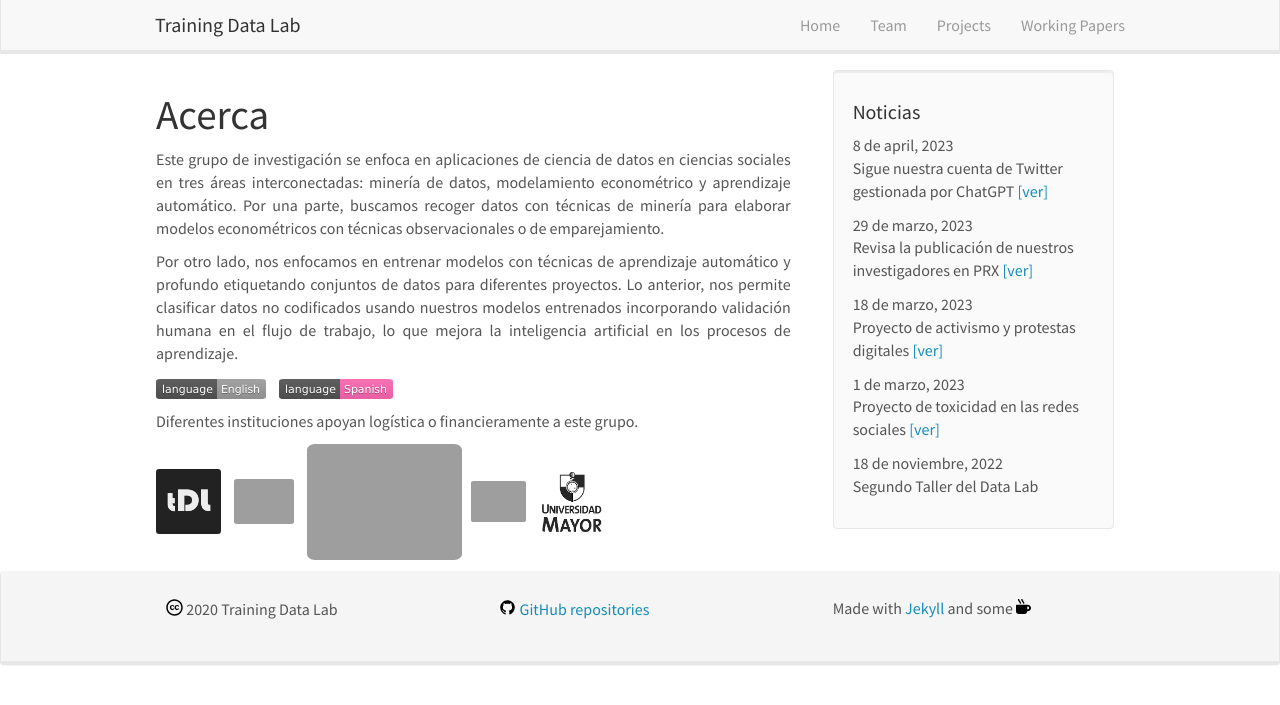
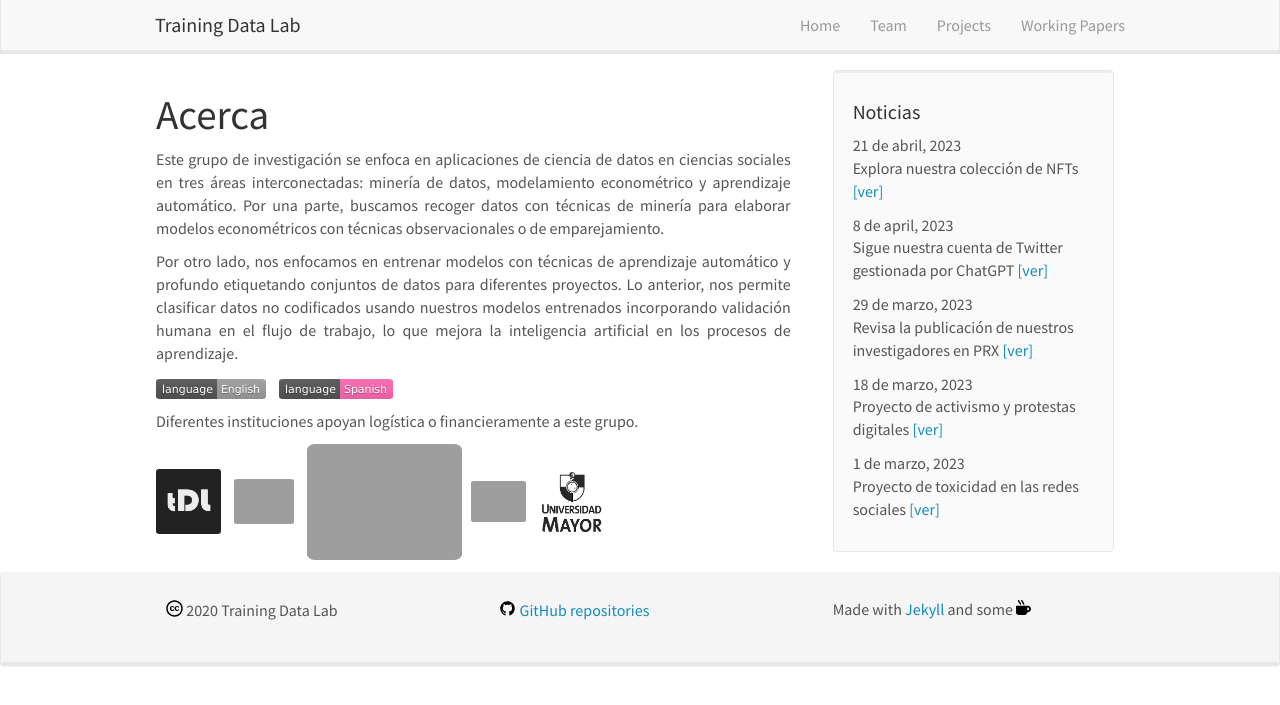
Before and after one commit to training-datalab/old-training-datalab.com, a Jekyll site: the page built from _pages/about_spanish.md, in a window 1280 px wide. Shown: the top 705 px of the page. Built offline with Jekyll 4.4.1, drawn with Linux system fonts in a browser that asks for light colours; nearby versions of some CDN libraries.

Commit message:
Update news_spanish.yml

```diff
--- a/_data/news_spanish.yml
+++ b/_data/news_spanish.yml
@@ -1,3 +1,7 @@
+- date: 21 de abril, 2023
+  headline: "Explora nuestra colección de NFTs"
+  newslink: <a href="https://opensea.io/collection/tdatalab" target="_blank">[ver]</a>
+
 - date: 8 de april, 2023
   headline: "Sigue nuestra cuenta de Twitter gestionada por ChatGPT"
   newslink: <a href="https://twitter.com/tDataLab" target="_blank">[ver]</a>
@@ -13,7 +17,3 @@
 - date: 1 de marzo, 2023
   headline: "Proyecto de toxicidad en las redes sociales"
   newslink: <a href="/projects/toxicity-in-audiences-journalistic-interactions-in-crises">[ver]</a>
-
-- date: 18 de noviembre, 2022
-  headline: "Segundo Taller del Data Lab"
-  newslink:
```
